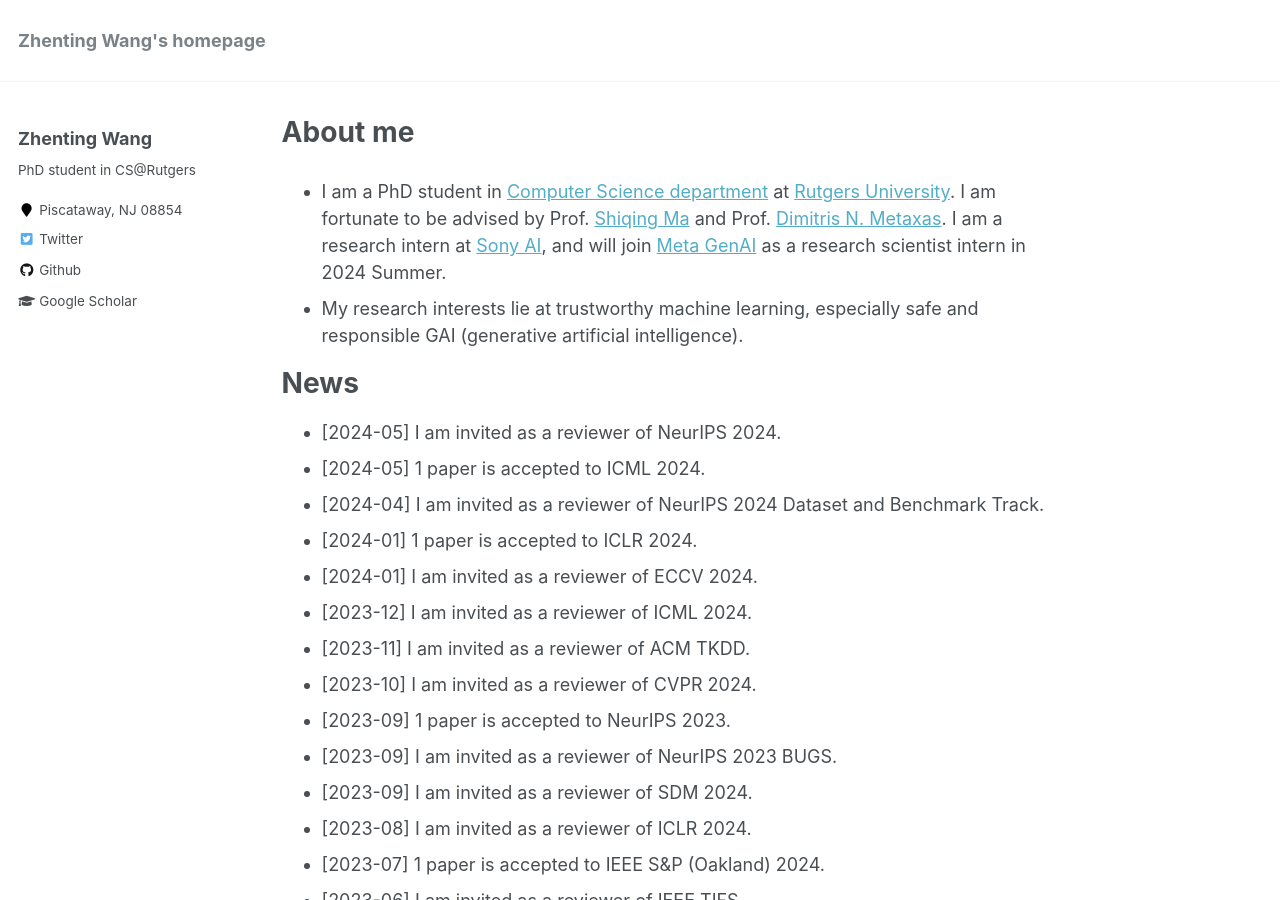
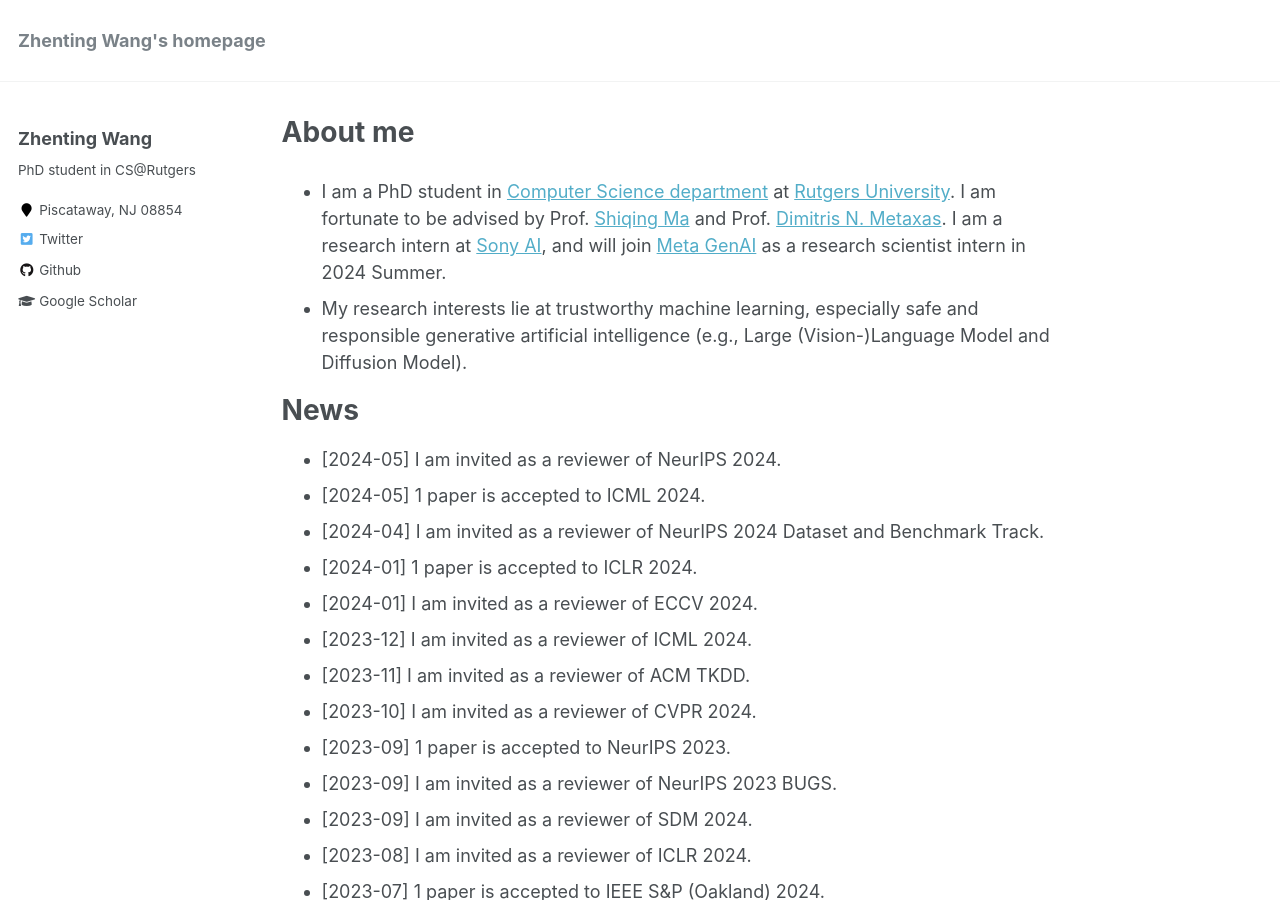
Before and after one commit to ZhentingWang/zhentingwang.github.io, a Jekyll site: the page built from _pages/about.md, in a window 1280 px wide and 900 px high. Built offline with Jekyll 4.4.1, drawn with Linux system fonts in a browser that asks for light colours.

Commit message:
Update about.md

```diff
--- a/_pages/about.md
+++ b/_pages/about.md
@@ -9,7 +9,7 @@ redirect_from:
 ---
 
 * I am a PhD student in [Computer Science department](https://www.cs.rutgers.edu/) at [Rutgers University](https://www.rutgers.edu/). I am fortunate to be advised by Prof. [Shiqing Ma](https://people.cs.umass.edu/~shiqingma/) and Prof. [Dimitris N. Metaxas](https://people.cs.rutgers.edu/~dnm/). I am a research intern at [Sony AI](https://ai.sony/), and will join [Meta GenAI](https://ai.meta.com/) as a research scientist intern in 2024 Summer.
-* My research interests lie at trustworthy machine learning, especially safe and responsible GAI (generative artificial intelligence).
+* My research interests lie at trustworthy machine learning, especially safe and responsible generative artificial intelligence (e.g., Large (Vision-)Language Model and Diffusion Model).
 
 News
 ======
```
